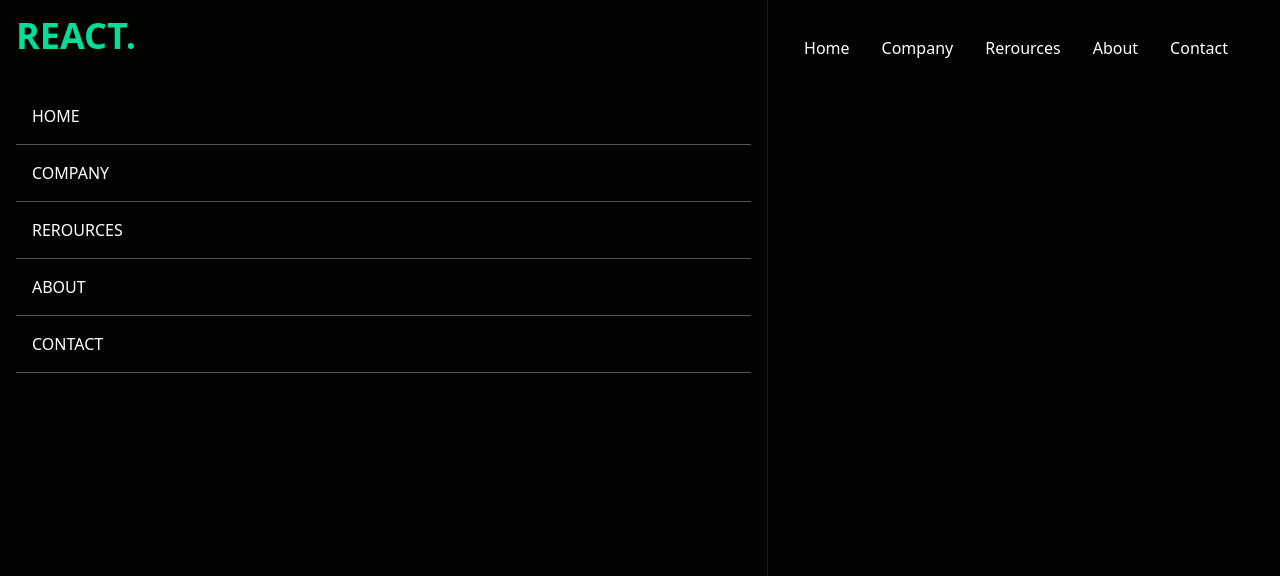
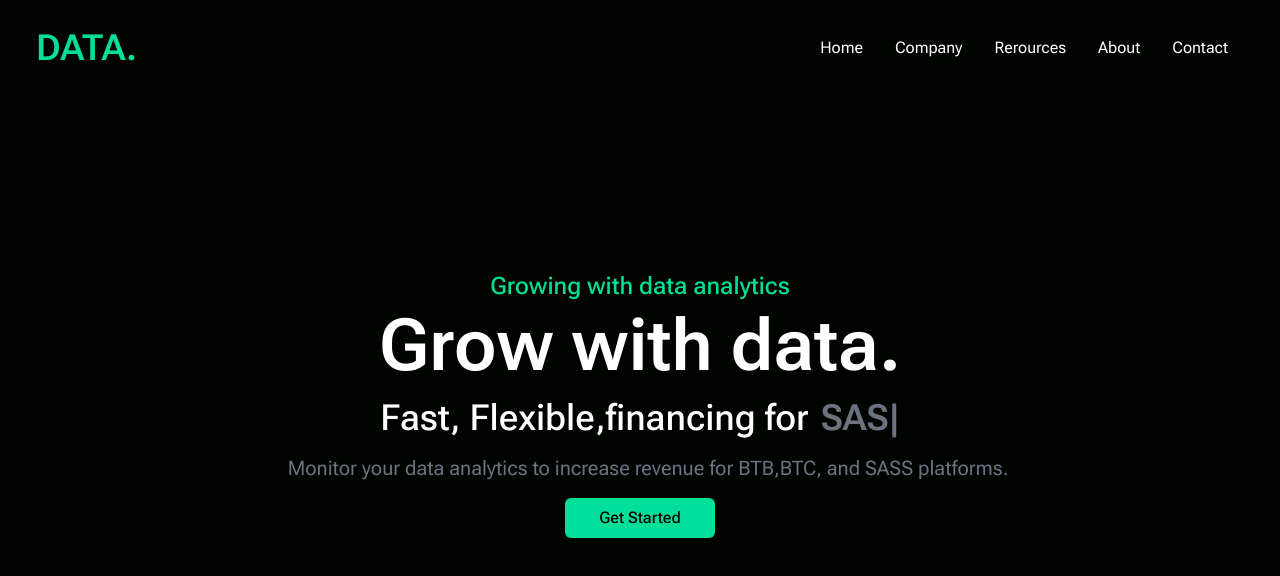
Before and after one commit to dipsingha360/data-doc, a React (Create React App) app: page / in a window 1280 px wide. Shown: the top 576 px of the page. Built offline with nearby package versions, Linux system fonts and the light colour scheme.

Commit message:
hero section added

```diff
--- a/package.json
+++ b/package.json
@@ -10,6 +10,7 @@
     "react-dom": "^18.2.0",
     "react-icons": "^4.8.0",
     "react-scripts": "5.0.1",
+    "react-typed": "^1.2.0",
     "web-vitals": "^2.1.4"
   },
   "scripts": {
--- a/src/App.js
+++ b/src/App.js
@@ -1,10 +1,12 @@
 import React from "react";
 import Navbar from "./components/Navbar";
+import Hero from "./components/Hero";
 
 function App() {
   return (
     <div className="app">
       <Navbar />
+      <Hero />
     </div>
   );
 }
--- /dev/null
+++ b/src/components/Hero.jsx
@@ -0,0 +1,36 @@
+import React from "react";
+import Typed from "react-typed";
+
+function Hero() {
+  return (
+    <div className="text-white">
+      <div className="max-w-[800px] mt-[-96px]  h-screen mx-auto flex flex-col justify-center items-center">
+        <p className="text-[#00df9a] font-medium p-2 sm:text-2xl text-xl">
+          Growing with data analytics
+        </p>
+        <h1 className="sm:text-7xl text-5xl font-bold">Grow with data.</h1>
+        <div className="flex items-center justify-center gap-3 py-4">
+          <p className="sm:text-4xl md:5xl text-xl font-medium">
+            Fast, Flexible,financing for
+          </p>
+          <Typed
+            className="sm:text-4xl md:5xl text-xl text-gray-500 font-bold"
+            strings={["BTB", "BTC", "SASS"]}
+            typeSpeed={120}
+            backSpeed={140}
+            loop
+          />
+        </div>
+        <p className="text-xl sm:2xl text-gray-500 pl-4">
+          Monitor your data analytics to increase revenue for BTB,BTC, and SASS
+          platforms.
+        </p>
+        <button className="btn bg-[#00df9a] w-[150px] rounded-md mx-auto py-2 mt-4 font-medium text-[#000300]">
+          Get Started
+        </button>
+      </div>
+    </div>
+  );
+}
+
+export default Hero;
--- a/src/components/Navbar.jsx
+++ b/src/components/Navbar.jsx
@@ -2,7 +2,7 @@ import React, { useState } from "react";
 import { AiOutlineClose, AiOutlineMenu } from "react-icons/ai";
 
 function Navbar() {
-  const [nav, setNav] = useState(false);
+  const [nav, setNav] = useState(true);
   const handleNav = () => {
     setNav(!nav);
   };
@@ -10,7 +10,7 @@ function Navbar() {
   return (
     <div className="navbar text-white flex justify-between items-center h-24 max-w-[1240px] px-4 mx-auto">
       <h1 className="w-full text-4xl uppercase font-bold text-[#00df9a]">
-        React.
+        Data.
       </h1>
       <ul className="hidden sm:flex justify-center items-center ">
         <li className="p-4">Home</li>
--- a/src/index.css
+++ b/src/index.css
@@ -1,7 +1,11 @@
+@import url("https://fonts.googleapis.com/css2?family=Roboto+Flex:wght@400;500;600&display=swap");
+
 @tailwind base;
 @tailwind components;
 @tailwind utilities;
 
 body {
   background-color: #000300;
+
+  font-family: "Roboto Flex", sans-serif;
 }
```
Also changed, not shown: 1 other file (tests, documents, lock files or other folders).
